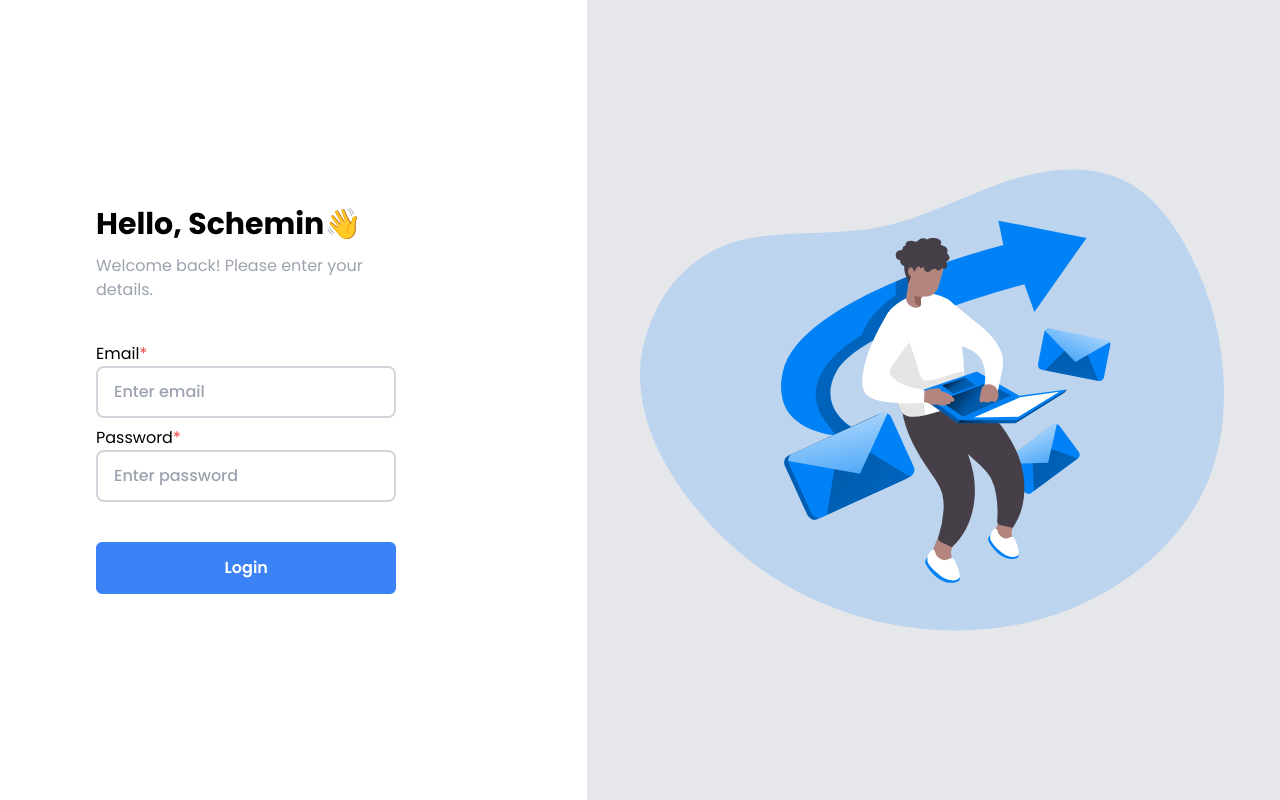
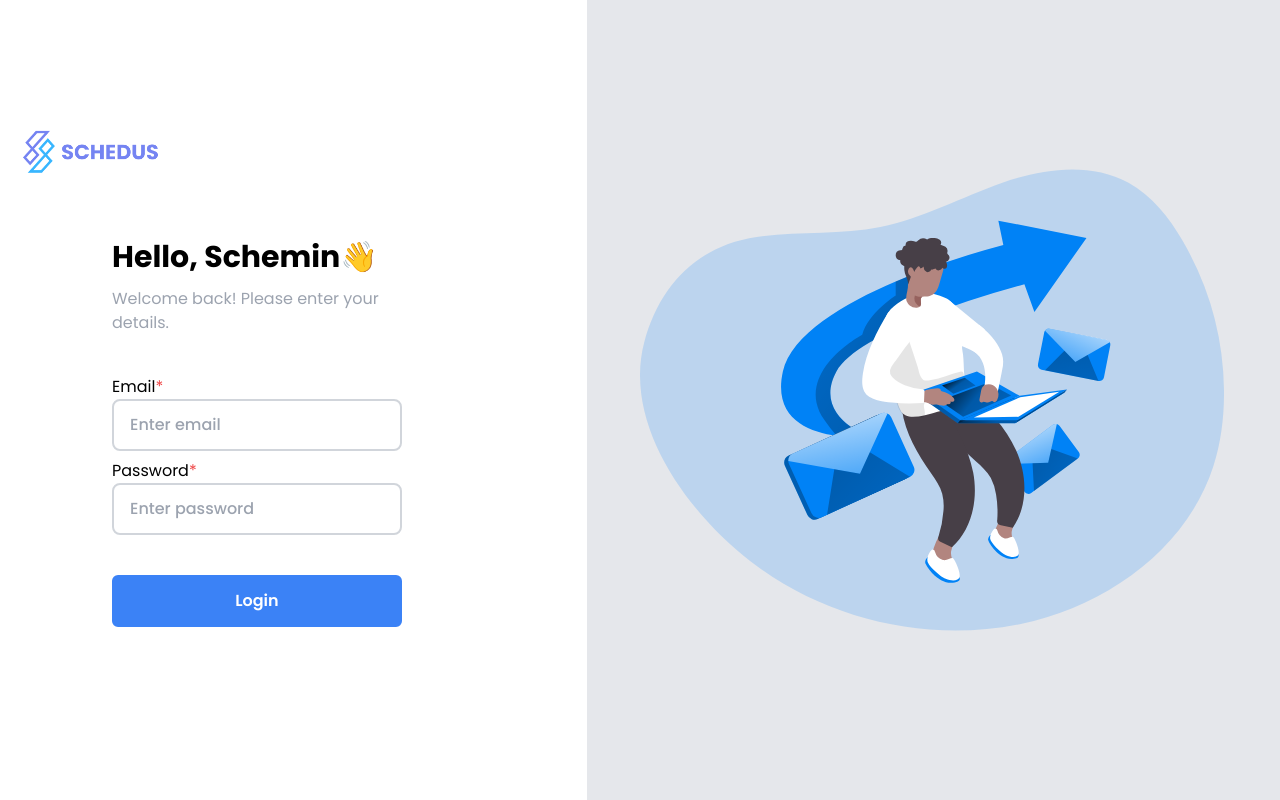
Before and after one commit to rakaiskandar/schedus-admin, a React (Vite) app: page / in a window 1280 px wide. Built offline with nearby package versions, Linux system fonts and the light colour scheme; no server answers.

Commit message:
add logo in login page

```diff
--- a/src/pages/Login.jsx
+++ b/src/pages/Login.jsx
@@ -6,6 +6,7 @@ import { useNavigate } from 'react-router-dom';
 import { toast } from 'react-toastify';
 import { auth } from '../../firebase';
 import ilustration from '../assets/login.svg';
+import logo from '../assets/app_logo.png';
 
 const Login = () => {
   const navigate = useNavigate();
@@ -52,7 +53,10 @@ const Login = () => {
 
       <div className="lg:grid lg:grid-cols-2 bg-white lg:bg-transparent">
         <div className="flex flex-col justify-center h-screen bg-white w-full lg:w-11/12">
-          <div className="flex flex-col px-10 lg:pl-24">
+          <div className="w-48 top-0 -mt-[60px] mb-12">
+              <img src={logo} alt="" />
+          </div>
+          <div className="flex flex-col px-10 lg:pl-28">
             <div className="w-72">
               <h1 className="text-3xl font-bold">Hello, Schemin👋</h1>
               <h2 className="text-md font-regular text-gray-400 mt-3">Welcome back! Please enter your details.</h2>
```
